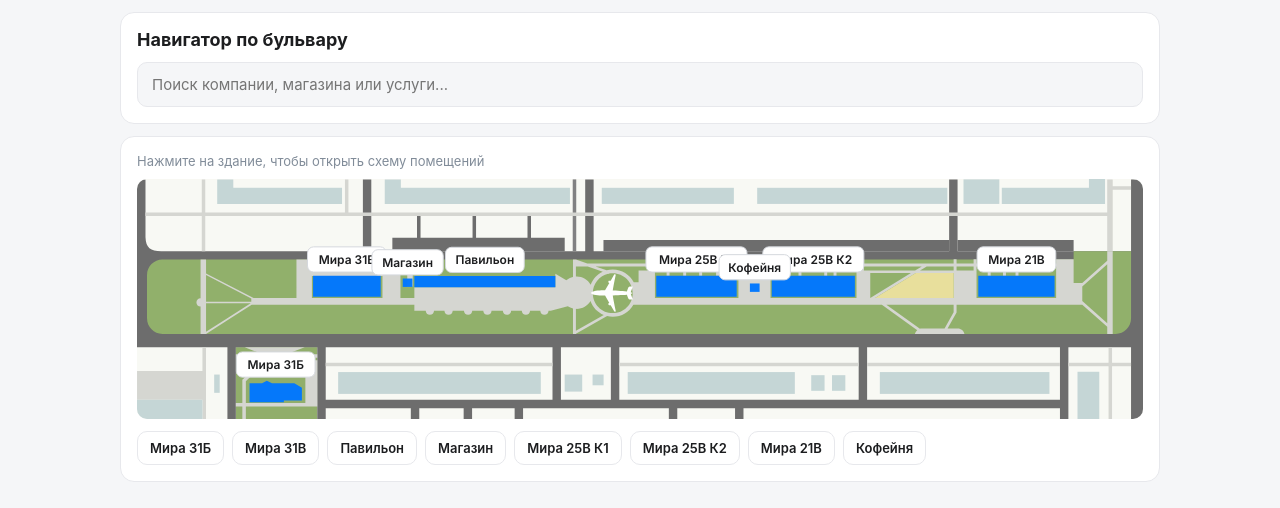
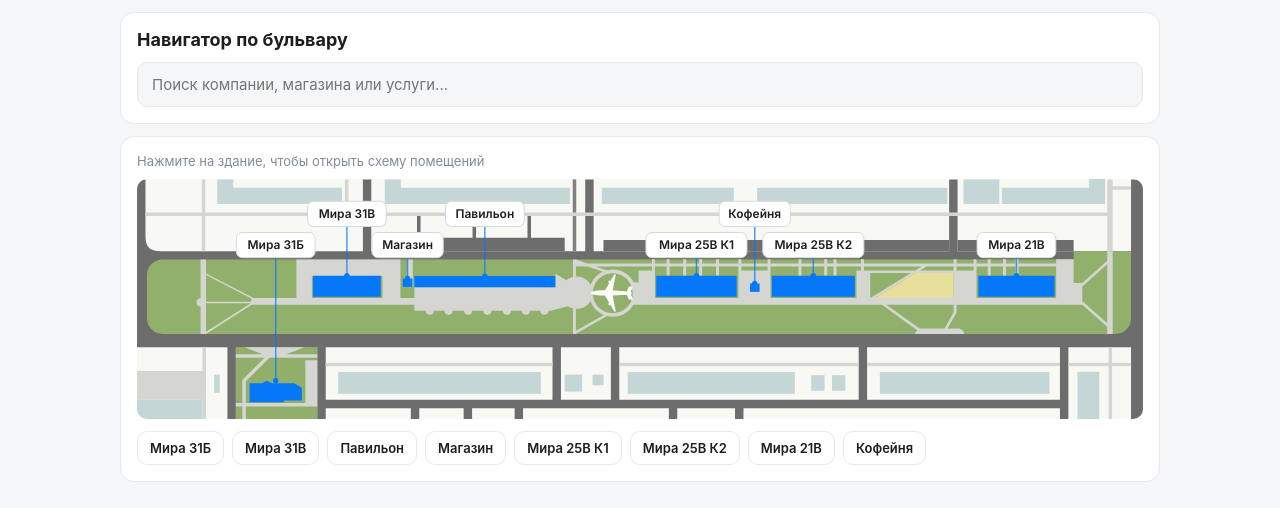
Before and after one commit to arturzil/vk-map, a plain HTML site: page index.html in a window 1280 px wide. Drawn offline with Linux system fonts and the light colour scheme.

Commit message:
Update index.html

```diff
--- a/index.html
+++ b/index.html
@@ -34,6 +34,9 @@
     /* плашки с адресами */
     .map-label { cursor:pointer; }
     .lbl-bg { fill:#FFF; stroke:#D5D8DD; stroke-width:1; vector-effect:non-scaling-stroke; }
+    .lbl-line { stroke:var(--accent); stroke-width:1.5; vector-effect:non-scaling-stroke; opacity:.7; }
+    .lbl-dot { fill:var(--accent); }
+    @media (hover:hover) { .map-label:hover .lbl-bg { stroke:var(--accent); } }
     .lbl-text { font-weight:600; fill:var(--text); text-anchor:middle; dominant-baseline:central; }
 
     .buildings-bar { display:flex; gap:8px; flex-wrap:wrap; margin-top:12px; }
@@ -238,7 +241,7 @@
     drawLabels();
   }
 
-  // Плашки рисуются поверх карты, всегда горизонтально и одного размера на экране (~12px)
+  // Подписи вынесены в свободную зону карты (справа на вертикальной, сверху на горизонтальной) и соединены со зданием линией
   function drawLabels() {
     const svgEl = document.querySelector('#svgContainer svg');
     if (!svgEl) return;
@@ -246,36 +249,61 @@
     if (!rect.width) return;
     svgEl.querySelectorAll('.map-labels').forEach(n => n.remove());
 
-    const fs = 12 / (rect.width / svgEl.viewBox.baseVal.width); // размер шрифта в единицах viewBox
+    const vb = svgEl.viewBox.baseVal;
+    const fs = 12 / (rect.width / vb.width), h = fs * 2.1; // шрифт ~12px на экране
     const inv = svgEl.getScreenCTM().inverse();
-    const layer = document.createElementNS(NS, 'g');
-    layer.setAttribute('class', 'map-labels');
-
-    Object.entries(buildingsData).forEach(([id, info]) => {
+    const items = Object.entries(buildingsData).map(([id, info]) => {
       const shape = svgEl.getElementById(id);
-      if (!shape) return;
-      // центр здания с учётом его transform и поворота карты
-      const bb = shape.getBBox();
-      const M = inv.multiply(shape.getScreenCTM());
+      if (!shape) return null;
+      const bb = shape.getBBox(), M = inv.multiply(shape.getScreenCTM());
       const pts = [[bb.x, bb.y], [bb.x + bb.width, bb.y], [bb.x, bb.y + bb.height], [bb.x + bb.width, bb.y + bb.height]]
         .map(([x, y]) => new DOMPoint(x, y).matrixTransform(M));
       const xs = pts.map(p => p.x), ys = pts.map(p => p.y);
-      const minY = Math.min(...ys), maxY = Math.max(...ys);
-      const w = info.shortLabel.length * fs * 0.62 + fs * 1.6, h = fs * 2.1;
-      // если плашка закрывает здание (оно низкое или маленькое), ставим её над зданием, чтобы мерцание было видно
-      const cy = h > (maxY - minY) * 0.8 ? minY - h / 2 - fs * 0.3 : (minY + maxY) / 2;
-      const c = { x: (Math.min(...xs) + Math.max(...xs)) / 2, y: Math.max(h / 2, cy) };
+      return { id, text: info.shortLabel, w: info.shortLabel.length * fs * 0.62 + fs * 1.6,
+        minX: Math.min(...xs), maxX: Math.max(...xs), minY: Math.min(...ys), maxY: Math.max(...ys) };
+    }).filter(Boolean);
+    if (!items.length) return;
 
-      const g = document.createElementNS(NS, 'g');
-      g.setAttribute('class', 'map-label');
-      g.addEventListener('click', () => openBuilding(id));
-      const bg = document.createElementNS(NS, 'rect');
-      [['x', c.x - w / 2], ['y', c.y - h / 2], ['width', w], ['height', h], ['rx', fs * 0.5], ['class', 'lbl-bg']]
-        .forEach(([k, v]) => bg.setAttribute(k, v));
-      const t = document.createElementNS(NS, 'text');
-      [['x', c.x], ['y', c.y], ['font-size', fs], ['class', 'lbl-text']].forEach(([k, v]) => t.setAttribute(k, v));
-      t.textContent = info.shortLabel;
-      g.append(bg, t);
+    if (isVertical) {
+      // колонка подписей справа, линии горизонтальные
+      const maxW = Math.max(...items.map(i => i.w));
+      const x0 = Math.min(Math.max(...items.map(i => i.maxX)) + fs * 1.5, vb.width - maxW - 4);
+      items.forEach(i => {
+        i.ay = (i.minY + i.maxY) / 2;
+        Object.assign(i, { lx: x0, ly: i.ay - h / 2, ax: i.maxX, tx: x0, ty: i.ay });
+      });
+    } else {
+      // ряд подписей сверху; если подписи задевают друг друга, часть уходит на второй ряд
+      const baseY = Math.min(...items.map(i => i.minY)) - fs * 1.5 - h;
+      const lanes = [];
+      items.sort((a, b) => a.minX - b.minX).forEach(i => {
+        const cx = (i.minX + i.maxX) / 2;
+        i.lx = Math.min(Math.max(cx - i.w / 2, 2), vb.width - i.w - 2);
+        let lane = 0;
+        while (lanes[lane] !== undefined && i.lx < lanes[lane] + fs) lane++;
+        lanes[lane] = i.lx + i.w;
+        i.ly = baseY - lane * (h + fs * 0.5);
+        Object.assign(i, { ax: cx, ay: i.minY, tx: Math.min(Math.max(cx, i.lx + fs), i.lx + i.w - fs), ty: i.ly + h });
+      });
+    }
+
+    const mk = (tag, attrs) => {
+      const e = document.createElementNS(NS, tag);
+      Object.entries(attrs).forEach(([k, v]) => e.setAttribute(k, v));
+      return e;
+    };
+    const layer = mk('g', { class: 'map-labels' });
+    items.forEach(i => {
+      const g = mk('g', { class: 'map-label' });
+      g.addEventListener('click', () => openBuilding(i.id));
+      const t = mk('text', { x: i.lx + i.w / 2, y: i.ly + h / 2, 'font-size': fs, class: 'lbl-text' });
+      t.textContent = i.text;
+      g.append(
+        mk('line', { x1: i.ax, y1: i.ay, x2: i.tx, y2: i.ty, class: 'lbl-line' }),
+        mk('circle', { cx: i.ax, cy: i.ay, r: fs * 0.22, class: 'lbl-dot' }),
+        mk('rect', { x: i.lx, y: i.ly, width: i.w, height: h, rx: fs * 0.5, class: 'lbl-bg' }),
+        t
+      );
       layer.appendChild(g);
     });
     svgEl.appendChild(layer);
```
